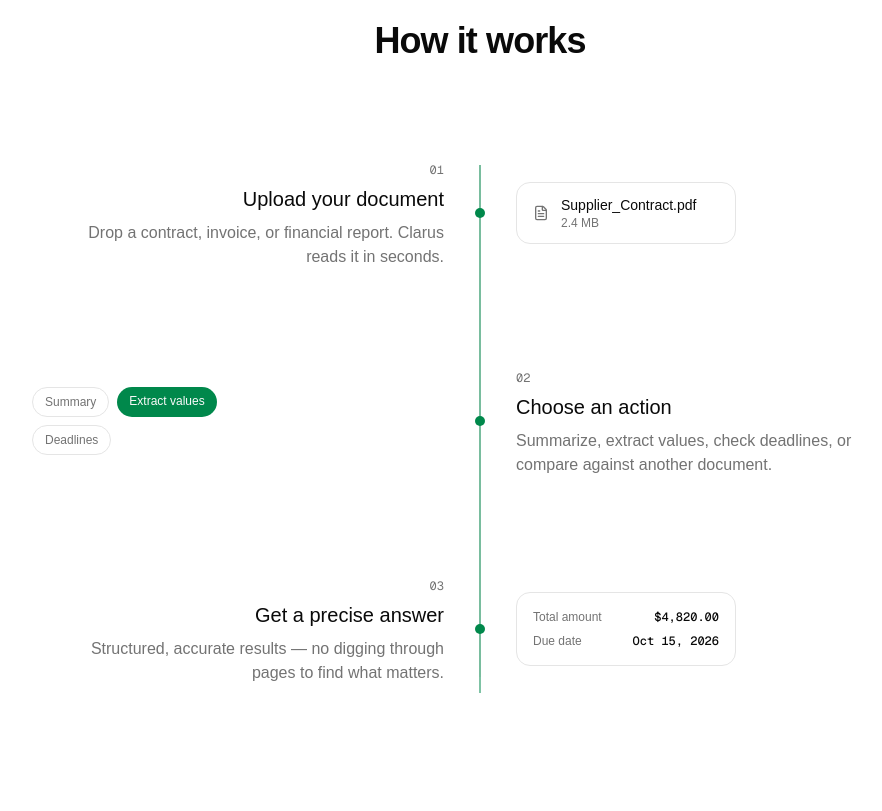
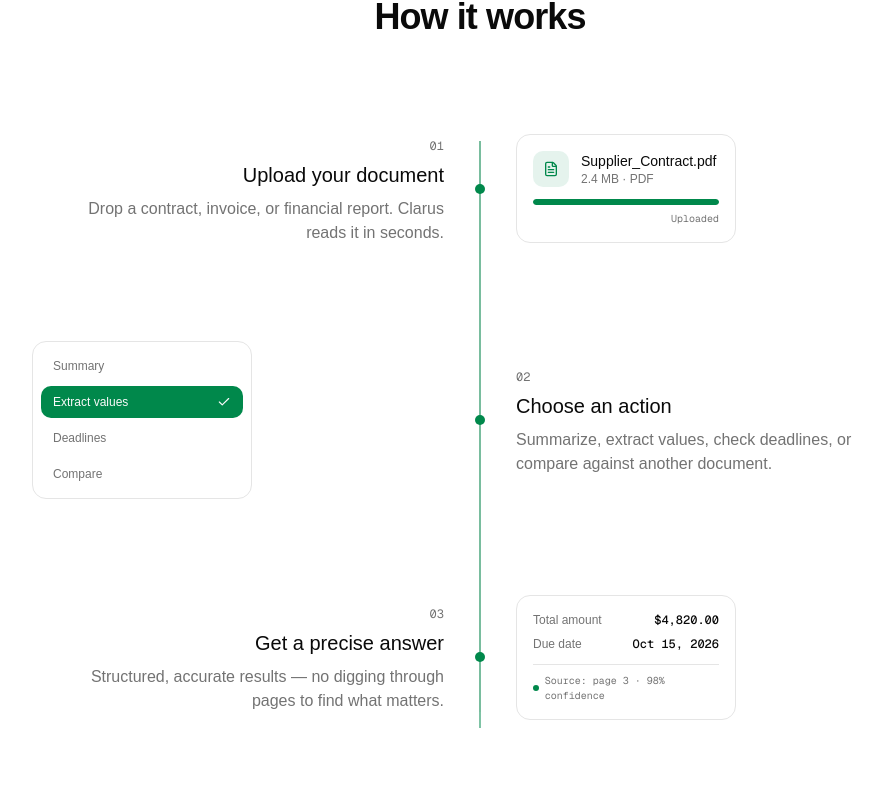
Before and after one commit to luchersou/Clarus, a Next.js app in the folder apps/web/: page / in a window 1280 px wide. Shown: the part 1507-2318 px from the top of the page, without its empty margins (160-1042 px from the left). Built offline with nearby package versions, Linux system fonts and the light colour scheme; a web font is replaced by a local one.

Commit message:
fix: make step dots persist active state and enrich step visuals

```diff
--- a/apps/web/src/components/sections/hero.tsx
+++ b/apps/web/src/components/sections/hero.tsx
@@ -5,7 +5,7 @@ export function Hero() {
   return (
     <section className="px-2 pb-2 md:px-6 bg-gray-100">
 
-      // Background grid
+      {/* Background grid */}
       <div
         className="
           pointer-events-none
--- a/apps/web/src/components/sections/how-it-works.tsx
+++ b/apps/web/src/components/sections/how-it-works.tsx
@@ -1,13 +1,19 @@
 "use client";
 
-import { useRef } from "react";
-import { motion, useScroll, useTransform, useInView } from "framer-motion";
-import { FileText } from "lucide-react";
+import { useRef, useState } from "react";
+import {
+  motion,
+  useScroll,
+  useTransform,
+  useMotionValueEvent,
+} from "framer-motion";
+import { Check, FileText } from "lucide-react";
 
 const ACTIONS = [
   { label: "Summary", active: false },
   { label: "Extract values", active: true },
   { label: "Deadlines", active: false },
+  { label: "Compare", active: false },
 ];
 
 const RESULT = [
@@ -17,31 +23,44 @@ const RESULT = [
 
 function UploadVisual() {
   return (
-    <div className="flex items-center gap-3 rounded-xl border border-border bg-card px-4 py-3">
-      <FileText className="size-4 text-muted-foreground" />
-      <div>
+    <div className="rounded-xl border border-border bg-card p-4">
+      <div className="flex items-center gap-3">
+        <div className="flex size-9 items-center justify-center rounded-lg bg-primary/10 text-primary">
+          <FileText className="size-4" />
+        </div>
+        <div className="flex-1">
           <p className="text-sm font-medium">Supplier_Contract.pdf</p>
-        <p className="text-xs text-muted-foreground">2.4 MB</p>
+          <p className="text-xs text-muted-foreground">2.4 MB · PDF</p>
         </div>
+      </div>
+      <div className="mt-3 h-1.5 w-full overflow-hidden rounded-full bg-muted">
+        <div className="h-full w-full rounded-full bg-primary" />
+      </div>
+      <p className="mt-1.5 text-right font-mono text-[10px] text-muted-foreground">
+        Uploaded
+      </p>
     </div>
   );
 }
 
 function ActionVisual() {
   return (
-    <div className="flex flex-wrap gap-2">
+    <div className="rounded-xl border border-border bg-card p-2">
+      <div className="flex flex-col gap-1">
         {ACTIONS.map(({ label, active }) => (
           <div
             key={label}
             className={
               active
-              ? "rounded-full bg-primary px-3 py-1.5 text-xs font-medium text-primary-foreground"
-              : "rounded-full border border-border px-3 py-1.5 text-xs text-muted-foreground"
+                ? "flex items-center justify-between rounded-lg bg-primary px-3 py-2 text-xs font-medium text-primary-foreground"
+                : "flex items-center justify-between rounded-lg px-3 py-2 text-xs text-muted-foreground"
             }
           >
             {label}
+            {active && <Check className="size-3.5" />}
           </div>
         ))}
+      </div>
     </div>
   );
 }
@@ -56,6 +75,12 @@ function ResultVisual() {
             <span className="font-mono text-xs font-medium">{value}</span>
           </div>
         ))}
+      </div>
+      <div className="mt-3 flex items-center gap-1.5 border-t border-border pt-2">
+        <span className="size-1.5 rounded-full bg-primary" />
+        <span className="font-mono text-[10px] text-muted-foreground">
+          Source: page 3 · 98% confidence
+        </span>
       </div>
     </div>
   );
@@ -94,7 +119,15 @@ const STEPS: StepData[] = [
 
 function Step({ step, reversed }: { step: StepData; reversed: boolean }) {
   const ref = useRef<HTMLDivElement>(null);
-  const isActive = useInView(ref, { margin: "-45% 0px -45% 0px" });
+
+  const { scrollYProgress } = useScroll({
+    target: ref,
+    offset: ["start 85%", "start 45%"],
+  });
+  const progress = useTransform(scrollYProgress, [0, 1], [0, 1]);
+
+  const [isActive, setIsActive] = useState(false);
+  useMotionValueEvent(progress, "change", (v) => setIsActive(v >= 0.98));
 
   const dotClass = `size-2 rounded-full transition-all duration-300 ${
     isActive ? "scale-125 bg-primary" : "bg-border"
@@ -153,9 +186,7 @@ export function HowItWorks() {
         </h2>
 
         <div ref={containerRef} className="relative">
-          {/* base line */}
           <div className="absolute left-[3px] top-2 bottom-2 w-px bg-border md:left-1/2 md:-translate-x-1/2" />
-          {/* filled line, grows with scroll */}
           <motion.div
             className="absolute left-[3px] top-2 w-px bg-primary md:left-1/2 md:-translate-x-1/2"
             style={{ height: lineHeight }}
```
Lines whose indentation alone changed are shown as unchanged.
